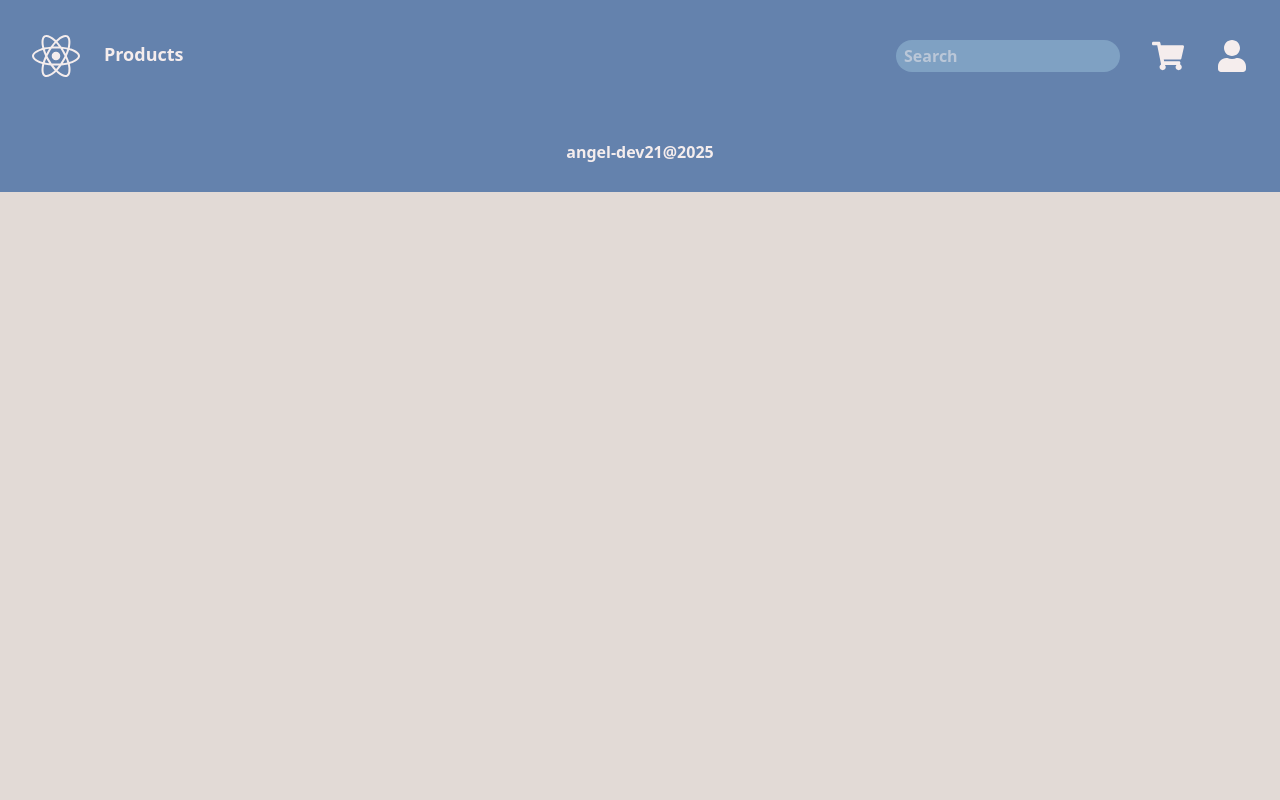
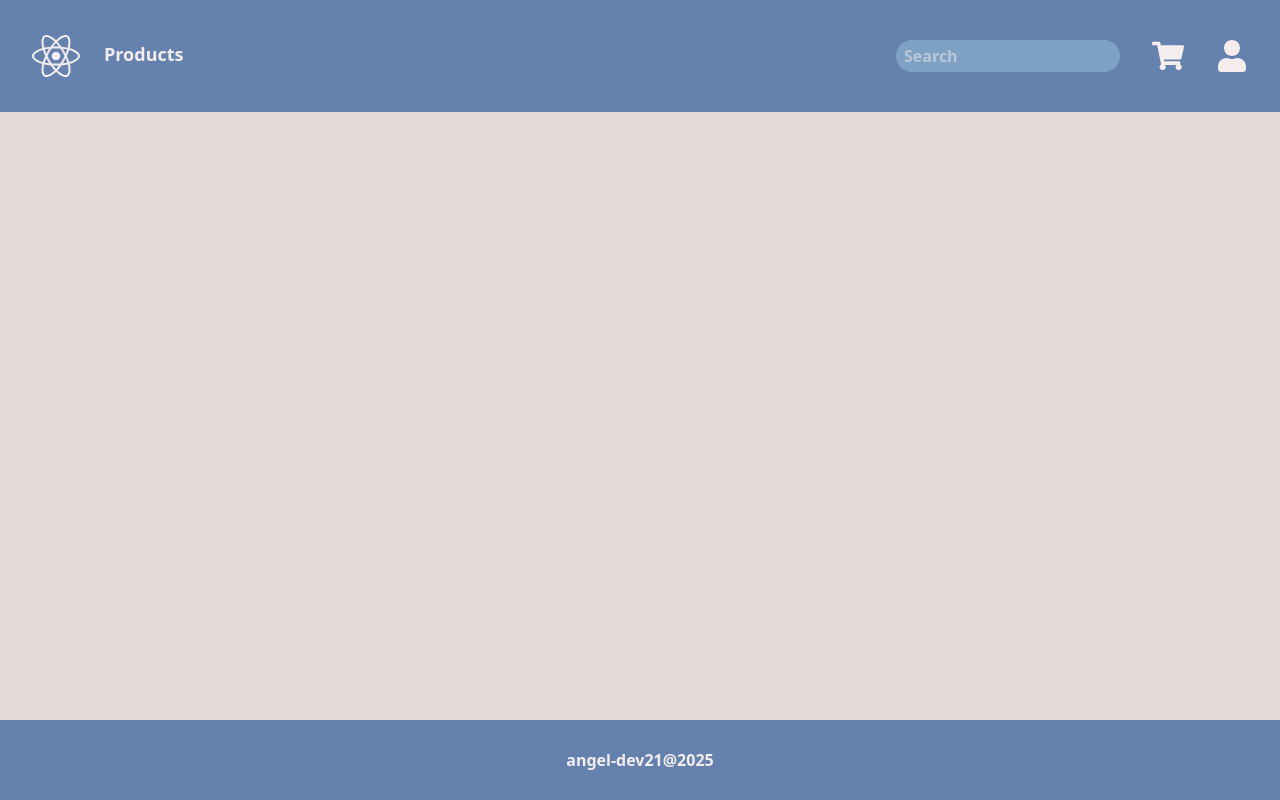
Before and after one commit to angel-dev21/ecommerce-web-frontend, a React (Vite) app: page / in a window 1280 px wide. Built offline with nearby package versions, Linux system fonts and the light colour scheme.

Commit message:
Update MainLayout to keep footer at bottom using flexbox

```diff
--- a/src/layouts/MainLayout.tsx
+++ b/src/layouts/MainLayout.tsx
@@ -4,11 +4,11 @@
 
 const MainLayout = ({ children }: layouts) => {
   return (
-    <>
+    <div className="min-h-screen flex flex-col">
       <Navbar />
-      <main>{children}</main>
+      <main className="flex-1">{children}</main>
       <Footer />
-    </>
+    </div>
   );
 };
 
```
